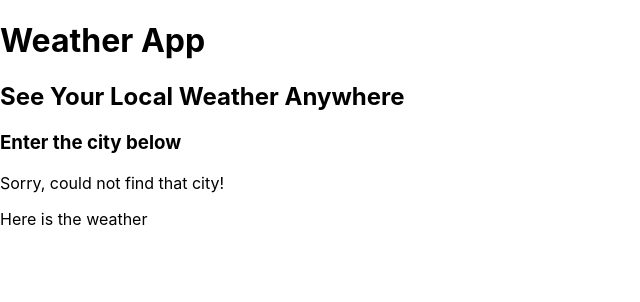
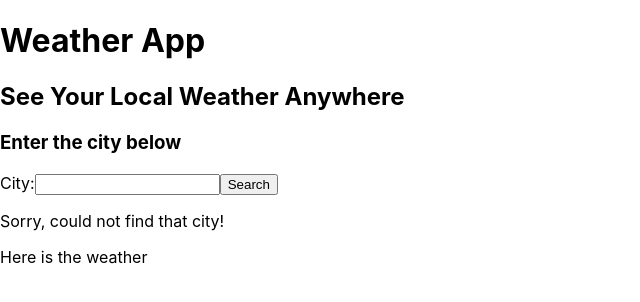
Before and after one commit to annametsapelto/integrify-weather-app, a React (Create React App) app in the folder weather-app/: page / in a window 1280 px wide. Shown: the top 302 px of the page, without its empty margins (0-640 px from the left). Built offline with nearby package versions, Linux system fonts and the light colour scheme.

Commit message:
Create the form

```diff
--- a/weather-app/src/Components/form.js
+++ b/weather-app/src/Components/form.js
@@ -1,7 +1,21 @@
+import { useState } from 'react';
+
 function Form() {
+    const [cityName, setCityname] = useState('');
+    const handleSubmit = (event) => {
+      event.preventDefault();
+      setCityname('');
+    }
+
     return (
         <div>
             <h3>Enter the city below</h3>
+            <form onSubmit={event => handleSubmit(event)}>
+                <label for="city">City:</label>
+                <input type="text" id="city" onChange={e => setCityname(e.target.value)} value={cityName}></input>
+                <input type="submit" value="Search"></input>
+            </form>
+            <p>{cityName}</p>
         </div>
     )
 }
```
